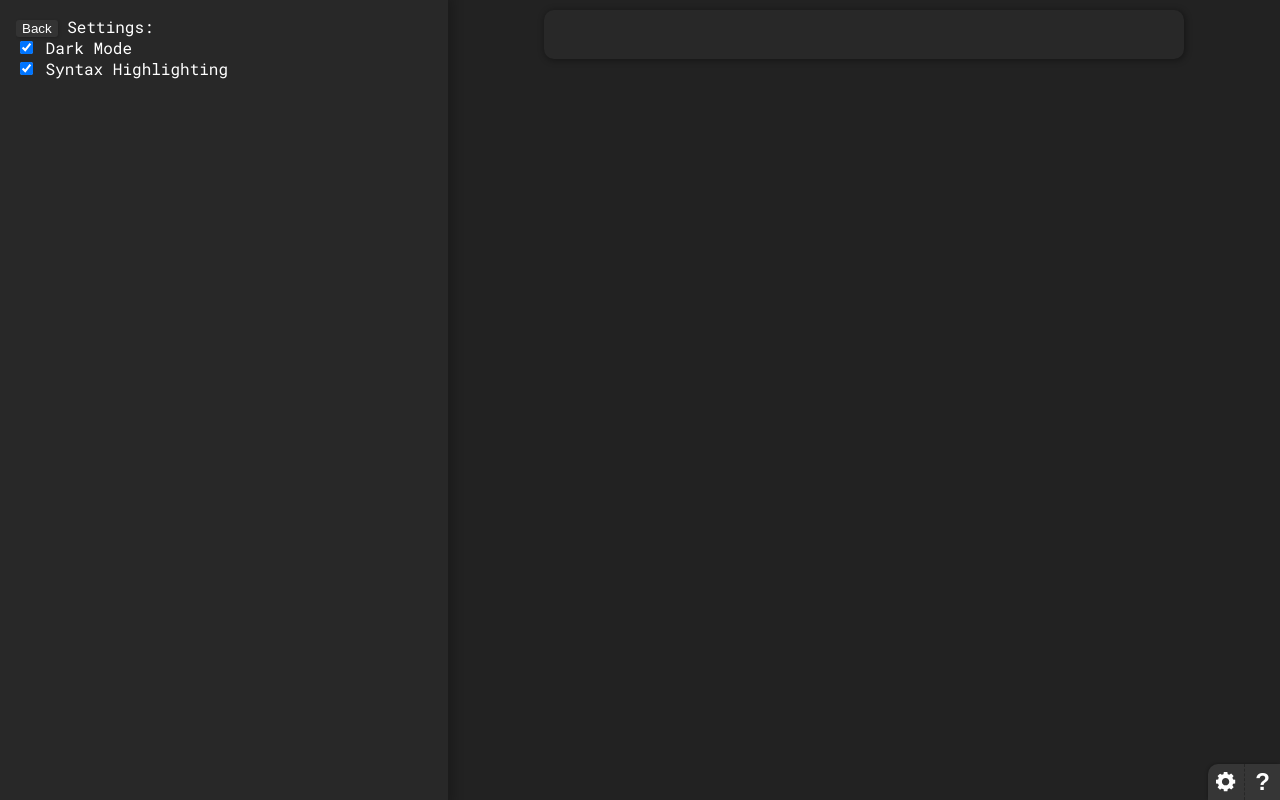
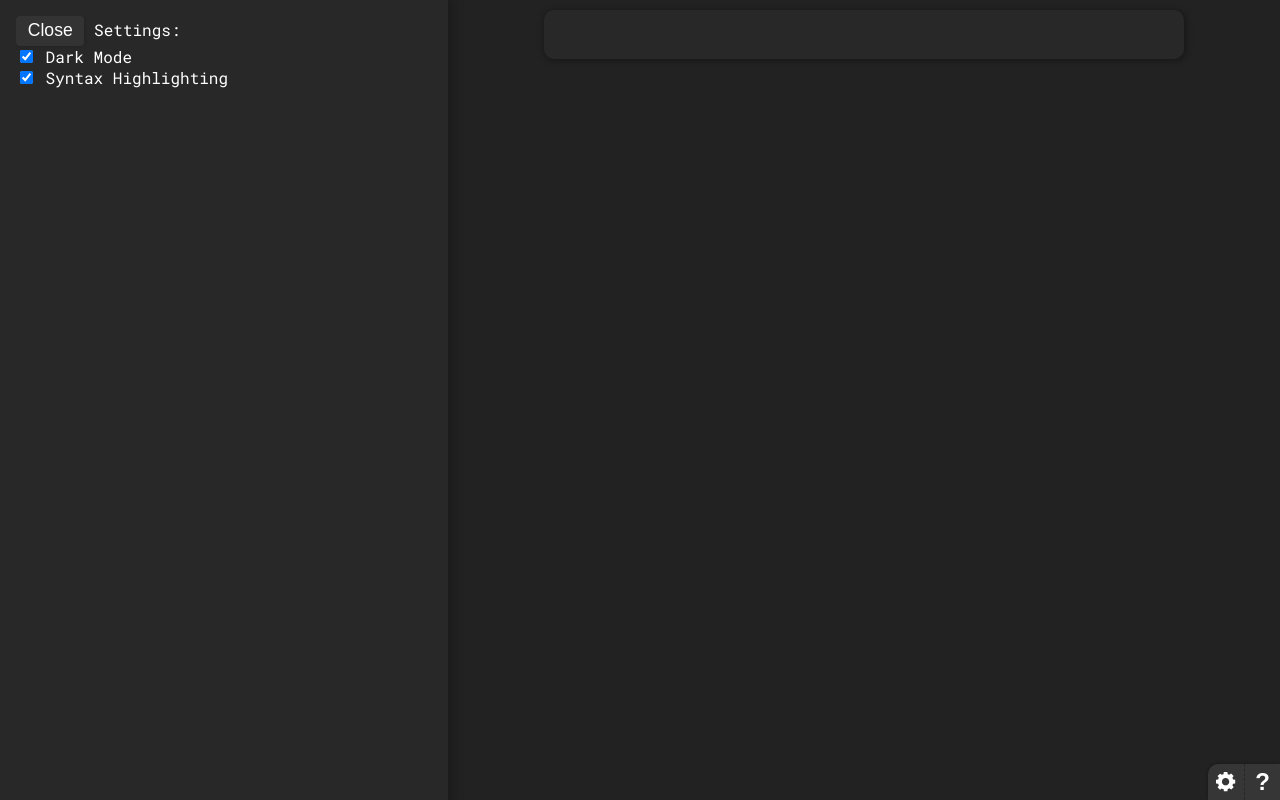
Before and after one commit to Unfit-Donkey/CalcForJS, a plain HTML site: page index.html in a window 1280 px wide. Both pictures are taken after a click on the button 1226 px from the left and 782 px from the top of the page. Drawn offline with Linux system fonts and the light colour scheme; no server answers.

Commit message:
Larger back buttons

```diff
--- a/index.html
+++ b/index.html
@@ -16,7 +16,7 @@ user-scalable=no">
     <body onkeyup="keyUp(event);" onkeydown="keyDown(event);" onresize="boxResize()">
         <div id="panel">
             <div id="mainHelp" class="panelPage" style="display:block">
-                <button class="backButton" onclick="openPanel(false)">Close</button><br>
+                <button class="backButton" onclick="openPanel(false)" class="backButton">Close</button><br>
                 Help Menu<br>
                 <div class="buttonList">
                     <button class="panelButton"
@@ -35,16 +35,16 @@ user-scalable=no">
 
             </div>
             <div id="helpSubPage" class="panelPage">
-                <button id="helpSubPageBack" onclick="openPanelPage(0)">Back</button>
+                <button id="helpSubPageBack" onclick="openPanelPage(0)" class="backButton">Back</button>
                 <div id="helpPageContent"></div>
             </div>
             <div id="helpSearch" class="panelPage">
-                <button onclick="openPanelPage(0)">Back</button> Search Menu<br>
+                <button onclick="openPanelPage(0)" class="backButton">Back</button> Search Menu<br>
                 <input type="text" class="panelButton" id="helpSearchBox" onkeyup="helpSearch(this.value,event)">
                 <div id="helpSearchResults" class="buttonList"></div>
             </div>
             <div id="settingsPage" class="panelPage">
-                <button id="settingsBack" onclick="openPanelPage(0)">Back</button>
+                <button id="settingsBack" onclick="openPanel(false);" class="backButton">Close</button>
                 Settings:<br>
                 <input oninput="setSetting('useDarkMode',this.checked);" id="setting-darkMode" type="checkbox" name="Dark Mode">
                 <label for="setting-darkMode">Dark Mode</label><br>
--- a/style/Calc.css
+++ b/style/Calc.css
@@ -193,6 +193,13 @@ a {
 button {
     outline:none;
 }
+.backButton {
+    border-radius: 4px;
+    font-size:1.1em;
+    padding:0.25em 0.5em 0.25em 0.5em;
+    box-shadow:0px 0px 4px 0px #00000033;
+    min-width:7ch;
+}
 /* Syntax Highlighting */
 .syn-error, .syn-invalid, .syn-errorop, .syn-undefined {
     color:#aa0000;
```
